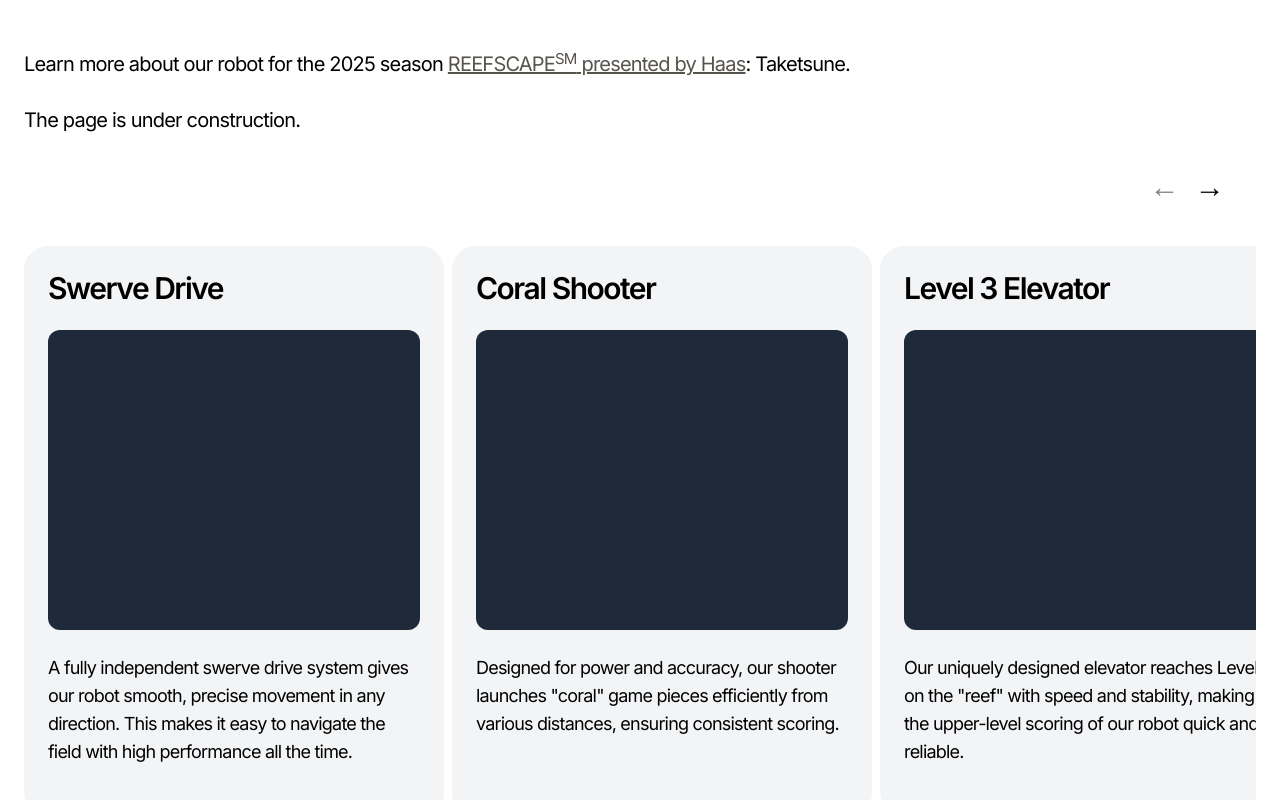
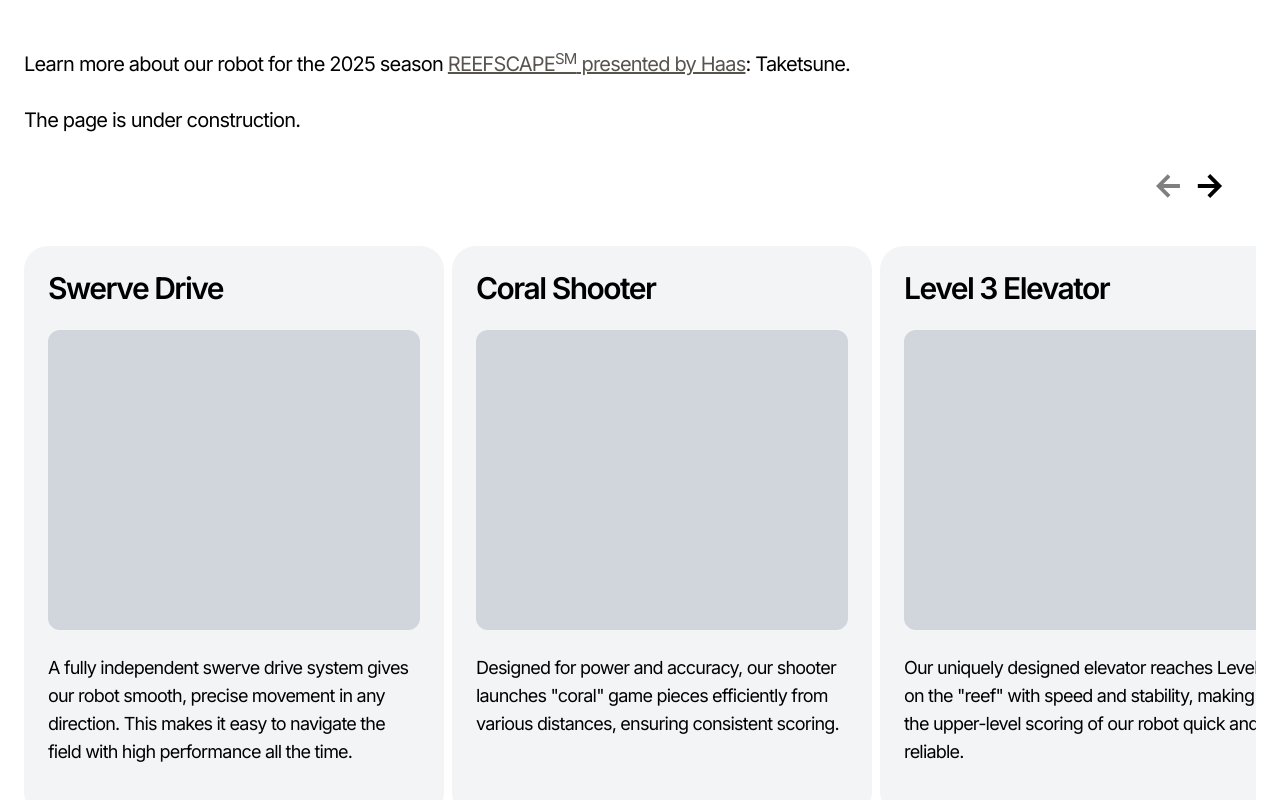
Before and after one commit to ronin7447/website, a Next.js app: page /about in a window 1280 px wide. Shown: the part 700-1500 px from the top of the page. Built offline with nearby package versions, Linux system fonts and the light colour scheme.

Commit message:
fix: scrolliing and icons of intro cards

```diff
--- a/app/about/page.tsx
+++ b/app/about/page.tsx
@@ -53,27 +53,27 @@ export default function Home() {
       <div className="flex overflow-x-scroll overflow-y-hidden snap-x snap-mandatory scroll-pl-16 h-[600px] pl-2 pr-2 sm:pl-0 sm:pr-0 ui-intro-cards">
         <div className="ui-intro-card">
             <h2 className="text-3xl font-semibold tracking-tighter">Swerve Drive</h2>
-            <div className="w-full bg-gray-800 h-[300px] rounded-xl mt-6"></div>
+            <div className="w-full bg-gray-300 dark:bg-gray-800 h-[300px] rounded-xl mt-6"></div>
             <p className="mt-6 text-lg">A fully independent swerve drive system gives our robot smooth, precise movement in any direction. This makes it easy to navigate the field with high performance all the time.</p>
         </div>
         <div className="ui-intro-card">
             <h2 className="text-3xl font-semibold tracking-tighter">Coral Shooter</h2>
-            <div className="w-full bg-gray-800 h-[300px] rounded-xl mt-6"></div>
+            <div className="w-full bg-gray-300 dark:bg-gray-800 h-[300px] rounded-xl mt-6"></div>
             <p className="mt-6 text-lg">Designed for power and accuracy, our shooter launches &quot;coral&quot; game pieces efficiently from various distances, ensuring consistent scoring.</p>
         </div>
         <div className="ui-intro-card">
             <h2 className="text-3xl font-semibold tracking-tighter">Level 3 Elevator</h2>
-            <div className="w-full bg-gray-800 h-[300px] rounded-xl mt-6"></div>
+            <div className="w-full bg-gray-300 dark:bg-gray-800 h-[300px] rounded-xl mt-6"></div>
             <p className="mt-6 text-lg">Our uniquely designed elevator reaches Level 3 on the &quot;reef&quot; with speed and stability, making the upper-level scoring of our robot quick and reliable. </p>
         </div>
         <div className="ui-intro-card">
             <h2 className="text-3xl font-semibold tracking-tighter">Limelight Cameras <span className="whitespace-nowrap">for Alignment</span></h2>
-            <div className="w-full bg-gray-800 h-[263px] rounded-xl mt-6"></div>
+            <div className="w-full bg-gray-300 dark:bg-gray-800 h-[263px] rounded-xl mt-6"></div>
             <p className="mt-6 text-lg">Equipped with two Limelight cameras, our robot can automatically aligns with targets by using AprilTags on the field, helping drivers improve shooting precision and reduce scoring errors.</p>
         </div>
         <div className="ui-intro-card">
             <h2 className="text-3xl font-semibold tracking-tighter">More highlights of <span className="whitespace-nowrap">Taketsune</span></h2>
-            <div className="w-full bg-gray-800 h-[263px] rounded-xl mt-6"></div>
+            <div className="w-full bg-gray-300 dark:bg-gray-800 h-[263px] rounded-xl mt-6"></div>
             <p className="mt-6 text-lg"><Link className="a-link" href="/robot">Learn more information and highlights about our new robot for the 2025 season.</Link></p>
         </div>
     </div>
--- a/app/components/CardNavigator.tsx
+++ b/app/components/CardNavigator.tsx
@@ -8,6 +8,8 @@ export default function CardNavigator() {
   const [isLoading, setIsLoading] = useState<boolean>(true);
   const cardsContainerRef = useRef<HTMLDivElement | null>(null);
   const cardsRef = useRef<HTMLElement[]>([]);
+  const isScrollingRef = useRef<boolean>(false);
+  const scrollTimerRef = useRef<number | undefined>(undefined);
 
   useEffect(() => {
     // Get the cards container
@@ -24,9 +26,8 @@ export default function CardNavigator() {
 
     // Function to determine which card is currently in view
     const handleScroll = (): void => {
-      if (!cardsContainer) return;
+      if (!cardsContainer || isScrollingRef.current) return;
 
-    //   const scrollPosition = cardsContainer.scrollLeft;
       const containerRect = cardsContainer.getBoundingClientRect();
 
       // Find which card is most visible in the viewport
@@ -56,9 +57,35 @@ export default function CardNavigator() {
     // Add scroll event listener
     cardsContainer.addEventListener("scroll", handleScroll);
 
-    // Clean up event listener
+    // Add scroll end detection
+    const handleScrollEnd = () => {
+      if (isScrollingRef.current) {
+        isScrollingRef.current = false;
+        handleScroll(); // Re-check which card is visible after scrolling ends
+      }
+    };
+
+    cardsContainer.addEventListener("scrollend", handleScrollEnd);
+
+    // Fallback for browsers without scrollend support
+    const scrollListener = () => {
+      if (scrollTimerRef.current !== undefined) {
+        window.clearTimeout(scrollTimerRef.current);
+      }
+      scrollTimerRef.current = window.setTimeout(handleScrollEnd, 150);
+    };
+
+    cardsContainer.addEventListener("scroll", scrollListener);
+
+    // Clean up event listeners
     return () => {
       cardsContainer.removeEventListener("scroll", handleScroll);
+      cardsContainer.removeEventListener("scroll", scrollListener);
+      cardsContainer.removeEventListener("scrollend", handleScrollEnd);
+
+      if (scrollTimerRef.current !== undefined) {
+        window.clearTimeout(scrollTimerRef.current);
+      }
     };
   }, []);
 
@@ -66,12 +93,15 @@ export default function CardNavigator() {
   const scrollToCard = (index: number): void => {
     if (!cardsContainerRef.current || !cardsRef.current[index]) return;
 
+    // Mark that we're starting programmatic scrolling
+    isScrollingRef.current = true;
+    setCurrentCard(index); // Update current card immediately for UI feedback
+
     // Get the target card's left position relative to the container
     const card = cardsRef.current[index];
     const container = cardsContainerRef.current;
 
     // Calculate the scroll position needed to show this card
-    // This accounts for any margins, padding, or gaps between cards
     const cardOffsetLeft = card.offsetLeft - container.offsetLeft;
 
     // Scroll to the card
@@ -95,25 +125,29 @@ export default function CardNavigator() {
         <button
           onClick={() => navigateCards(-1)}
           disabled={currentCard === 0 || isLoading}
-          className={`text-3xl font-bold cursor-pointer disabled:opacity-50 ${
+          className={`font-bold cursor-pointer disabled:opacity-50 ${
             isLoading ? "invisible" : "visible"
           }`}
           aria-label="Previous card"
           aria-hidden={isLoading}
         >
-          ←
+          <svg className="fill-black dark:fill-white" width="24" height="28" viewBox="0 0 188 185" xmlns="http://www.w3.org/2000/svg">
+            <path d="M91.9091 184.182L0.272728 92.5455L91.9091 0.909088L113 21.8182L57.6364 77.1818H187.364V107.909H57.6364L113 163.182L91.9091 184.182Z" />
+          </svg>
         </button>
 
         <button
           onClick={() => navigateCards(1)}
           disabled={currentCard === totalCards - 1 || isLoading}
-          className={`font-bold text-3xl cursor-pointer disabled:opacity-50 ${
+          className={`font-bold cursor-pointer disabled:opacity-50 ${
             isLoading ? "invisible" : "visible"
           }`}
           aria-label="Next card"
           aria-hidden={isLoading}
         >
-          →
+          <svg className="fill-black dark:fill-white" height="24" viewBox="0 0 188 185" width="28" xmlns="http://www.w3.org/2000/svg">
+            <path d="m95.4546 184.182-21.091-20.909 55.3634-55.364h-129.727v-30.7272h129.727l-55.3634-55.2727 21.091-21.000012 91.6364 91.636412z" />
+          </svg>
         </button>
       </div>
     </div>
```
